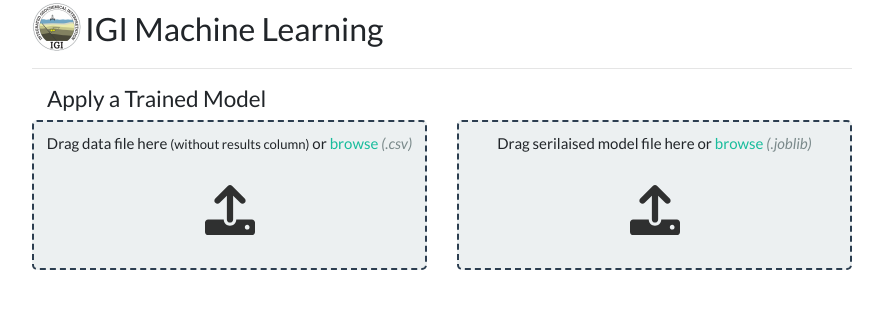
After one commit to igi-chris/Spike.MachineLearning, a Flask app: template templates/apply.html in a window 1280 px wide. The commit adds this page. Shown: the top 309 px of the page, without its empty margins (198-1081 px from the left). Run offline with Flask 2, Linux system fonts and the light colour scheme; the template is opened without the code that fills it, so the values that code supplies are empty; some libraries are stand-ins or nearby versions.

Commit message:
started apply route

```diff
--- a/app_regression.py
+++ b/app_regression.py
@@ -92,6 +92,12 @@ def evaluate_regression_model() -> str:
                            version=_version)
 
 
+@regression_blueprint.route("/regression/apply", methods=['GET'])
+def sapply_regression_model() -> str:
+    return render_template('apply.html',
+                           version=_version)
+
+
 ###############################################################################
 #                             A P I   R o u t e s                             #
 ###############################################################################
--- a/static/main.js
+++ b/static/main.js
@@ -6,6 +6,7 @@ window.onload = function() {
     highlightSelectedExperiment();
 }
 
+// TODO: handle multiple browse fields or rmv
 function setupBrowseListener() {
     var browseFile = document.getElementById("browse-file");
     var browseLink = document.getElementById("browse-link");
@@ -47,29 +48,50 @@ function highlightSelectedExperiment() {
     selExpBtn.classList.add('selected-experiment')
 }
 
-function dropHandler(ev) {
-    endDragOver();
-    console.log('File(s) dropped');
+function dropHandler(ev, desc) {
+    console.log(`File(s) dropped (${desc} mode)`);
+    endDragOver(desc);
 
     // Prevent default behavior (Prevent file from being opened)
     ev.preventDefault();
+    file = getDroppedFile();
 
+    if (desc == 'train') {
+        saveTrainingFile(file);
+    } else if (desc == 'apply') {
+        console.log('call func to save predictions data');
+    } else if (desc == 'model') {
+        console.log('call func to save predictions data');
+    }
+
+    function getDroppedFile() {
         if (ev.dataTransfer.items) {
             // Use DataTransferItemList interface to access the file(s)
             for (var i = 0; i < ev.dataTransfer.items.length; i++) {
                 // If dropped items aren't files, reject them
                 if (ev.dataTransfer.items[i].kind === 'file') {
                     var file = ev.dataTransfer.items[i].getAsFile();
-                saveTrainingFile(file);
+                    return file;
                 }
             }
         } else {
             // Use DataTransfer interface to access the file(s)
             for (var i = 0; i < ev.dataTransfer.files.length; i++) {
                 var file = ev.dataTransfer.files[i];
-            saveTrainingFile(file);
+                return file;
             }
         }
+    }
+}
+
+function dragOverHandler(ev, desc) {
+    document.getElementById(`drop-zone-${desc}`).classList.add('dragging');
+    // Prevent default behavior (Prevent file from being opened in browser)
+    ev.preventDefault();
+}
+
+function endDragOver(desc) {
+    document.getElementById(`drop-zone-${desc}`).classList.remove('dragging');
 }
 
 function saveTrainingFile(file) {
@@ -103,16 +125,6 @@ function saveTrainingFile(file) {
     }
 
     oReq.send(formData);
-}
-
-function dragOverHandler(ev) {
-    document.getElementById('drop-zone').classList.add('dragging');
-    // Prevent default behavior (Prevent file from being opened in browser)
-    ev.preventDefault();
-}
-
-function endDragOver() {
-    document.getElementById('drop-zone').classList.remove('dragging');
 }
 
 function showProgress() {
--- a/static/styles/main.css
+++ b/static/styles/main.css
@@ -26,7 +26,7 @@
 }
 
 /* body {background-color: #2C3E50;} */ /* dark bakground */
-#drop-zone {
+.drop-zone {
   border: 2px dashed var(--bs-primary);
   background-color: var(--bs-light);
   border-radius: 5px;
@@ -35,7 +35,7 @@
   min-height: 150px;
 }
 
-#drop-zone.dragging {
+.drop-zone.dragging {
   border: 2px solid;
   border-color: #66afe9;
   box-shadow: 0 0 8px rgba(255,0,0, 0.6);
--- /dev/null
+++ b/templates/apply.html
@@ -0,0 +1,57 @@
+{% extends "base.html" %}
+
+{% block content %}
+<div>
+    <div class="col">
+        <h4>Apply a Trained Model</h4>
+    </div>
+    <div class="row">
+        <div class="col-6">
+            <div id="drop-zone-apply" class="drop-zone" ondrop="dropHandler(event, desc='apply');"
+                ondragover="dragOverHandler(event, desc='apply');" ondragleave="endDragOver(desc='apply');"
+                ondragend="endDragOver(desc='apply');">
+                <p class="text-center">
+                    Drag data file here <small>(without results column)</small> or
+                    <label>
+                        <input id="browse-file" type="file" accept=".csv" />
+                        <a href="" id="browse-link">browse</a>
+                    </label>
+                    <label class="text-dark text-sm font-italic text-center text-sm">
+                        (.csv)
+                    </label>
+                    <br /><br />
+                    <svg height="50" xmlns="http://www.w3.org/2000/svg" viewBox="0 0 512 512">
+                        <!--! Font Awesome Pro 6.1.1 by @fontawesome - https://fontawesome.com License - https://fontawesome.com/license (Commercial License) Copyright 2022 Fonticons, Inc. -->
+                        <path fill-opacity="80%"
+                            d="M105.4 182.6c12.5 12.49 32.76 12.5 45.25 .001L224 109.3V352c0 17.67 14.33 32 32 32c17.67 0 32-14.33 32-32V109.3l73.38 73.38c12.49 12.49 32.75 12.49 45.25-.001c12.49-12.49 12.49-32.75 0-45.25l-128-128C272.4 3.125 264.2 0 256 0S239.6 3.125 233.4 9.375L105.4 137.4C92.88 149.9 92.88 170.1 105.4 182.6zM480 352h-160c0 35.35-28.65 64-64 64s-64-28.65-64-64H32c-17.67 0-32 14.33-32 32v96c0 17.67 14.33 32 32 32h448c17.67 0 32-14.33 32-32v-96C512 366.3 497.7 352 480 352zM432 456c-13.2 0-24-10.8-24-24c0-13.2 10.8-24 24-24s24 10.8 24 24C456 445.2 445.2 456 432 456z" />
+                    </svg>
+                </p>
+            </div>
+        </div>
+
+        <div class="col-6">
+            <div id="drop-zone-model" class="drop-zone" ondrop="dropHandler(event, desc='model');"
+                ondragover="dragOverHandler(event, desc='model');" ondragleave="endDragOver(desc='model');"
+                ondragend="endDragOver(desc='model');">
+                <p class="text-center">
+                    Drag serilaised model file here or
+                    <label>
+                        <input id="browse-file" type="file" accept=".joblib" />
+                        <a href="" id="browse-link">browse</a>
+                    </label>
+                    <label class="text-dark text-sm font-italic text-center text-sm">
+                        (.joblib)
+                    </label>
+                    <br /><br />
+                    <svg height="50" xmlns="http://www.w3.org/2000/svg" viewBox="0 0 512 512">
+                        <!--! Font Awesome Pro 6.1.1 by @fontawesome - https://fontawesome.com License - https://fontawesome.com/license (Commercial License) Copyright 2022 Fonticons, Inc. -->
+                        <path fill-opacity="80%"
+                            d="M105.4 182.6c12.5 12.49 32.76 12.5 45.25 .001L224 109.3V352c0 17.67 14.33 32 32 32c17.67 0 32-14.33 32-32V109.3l73.38 73.38c12.49 12.49 32.75 12.49 45.25-.001c12.49-12.49 12.49-32.75 0-45.25l-128-128C272.4 3.125 264.2 0 256 0S239.6 3.125 233.4 9.375L105.4 137.4C92.88 149.9 92.88 170.1 105.4 182.6zM480 352h-160c0 35.35-28.65 64-64 64s-64-28.65-64-64H32c-17.67 0-32 14.33-32 32v96c0 17.67 14.33 32 32 32h448c17.67 0 32-14.33 32-32v-96C512 366.3 497.7 352 480 352zM432 456c-13.2 0-24-10.8-24-24c0-13.2 10.8-24 24-24s24 10.8 24 24C456 445.2 445.2 456 432 456z" />
+                    </svg>
+                </p>
+            </div>
+        </div>
+    </div>
+</div>
+
+{% endblock %}
```
Also changed, not shown: templates/regression.html (+16 -22 lines). Lines whose indentation alone changed are shown as unchanged.
